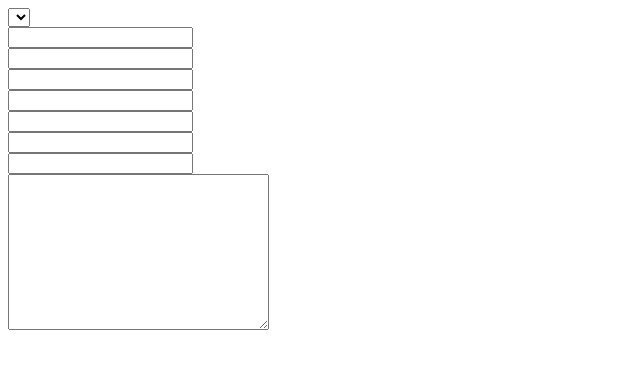
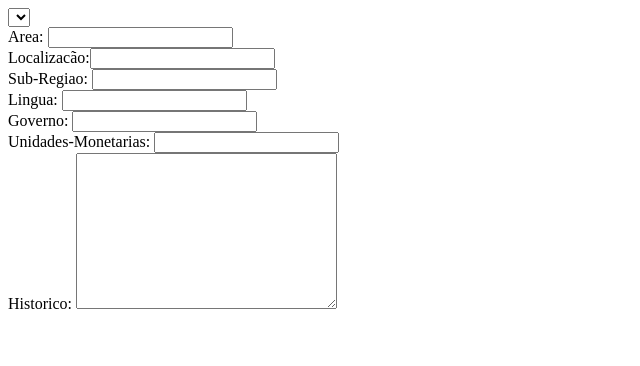
Before and after one commit to DenilsonRabelo/Info_Paises, a plain HTML site: page index.html in a window 1280 px wide. Shown: the whole page, without its empty margins (0-640 px from the left). Drawn offline with Linux system fonts and the light colour scheme; no server answers.

Commit message:
primeira fase
Consolidados os atributos principais.

```diff
--- a/index.html
+++ b/index.html
@@ -13,15 +13,13 @@
             <select id="nome"></select>
         </div>
             <form method="GET">
-                <div class="form-group"><label for="area"></label><input type="text" class="form-control" maxlength="9" id="area"><small></small></div>
-                <div class="form-group"><label for="localizacao"></label><input type="text" class="form-control" id="localizacao"><small></small></div>
-                <div class="form-group"><label for="sub-regiao"></label><input type="text" class="form-control" id="sub-regiao"><small></small></div>
-                <div class="form-group"><label for="regiao-intermediaria"></label><input type="text" class="form-control" id="regiao-intermediaria"><small></small></div>
-                <div class="form-group"><label for="linguas"></label><input type="text" class="form-control" id="linguas"><small></small></div>
-                <div class="form-group"><label for="governo"></label><input type="text" class="form-control" id="governo"><small></small></div>
-                <div class="form-group"><label for="unidades-monetarias"></label><input type="text" class="form-control" id="unidades-monetarias"><small></small></div>
-
-                <div class="form-group"><textarea id="historico" cols="30" rows="10"></textarea></div>
+                <div class="form-group"><label for="area">Area: </label><input type="text" class="form-control" maxlength="9" id="area"><small></small></div>
+                <div class="form-group"><label for="localizacao">Localizacão:</label><input type="text" class="form-control" id="localizacao"><small></small></div>
+                <div class="form-group"><label for="sub-regiao">Sub-Regiao: </label><input type="text" class="form-control" id="sub-regiao"><small></small></div>
+                <div class="form-group"><label for="linguas">Lingua: </label><input type="text" class="form-control" id="linguas"><small></small></div>
+                <div class="form-group"><label for="governo">Governo: </label><input type="text" class="form-control" id="governo"><small></small></div>
+                <div class="form-group"><label for="unidades-monetarias">Unidades-Monetarias: </label><input type="text" class="form-control" id="unidades-monetarias"><small></small></div>
+                <div class="form-group"><label for="historico">Historico: </label><textarea id="historico" cols="30" rows="10"></textarea></div>
             </form>
     </div>
 </body>
--- a/script.js
+++ b/script.js
@@ -27,9 +27,9 @@ window.onload = function () {
         for (const i in valor) {
             sigla = valor[0] + valor[2]
         }
-        function refatoraJson(obj){
+        function refatoraJson(obj) {
             let b = JSON.stringify(obj)
-            b = b.replace(/-/gi,"")
+            b = b.replace(/-/gi, "")
             b = JSON.parse(b)
             return b
         }
@@ -41,14 +41,13 @@ window.onload = function () {
                 data.map(p => {
 
                     let subloc = refatoraJson(p)
-
-                    document.getElementById('area').value = p['area']['total']+" km²"
+                    document.getElementById('area').value = p['area']['total'] + " km²"
                     document.getElementById('localizacao').value = p['localizacao']['regiao']['nome']
                     document.getElementById('linguas').value = [p.linguas]['0']['0']['nome']
                     document.getElementById('governo').value = p['governo']['capital']['nome']
                     document.getElementById('sub-regiao').value = subloc.localizacao['subregiao']['nome']
-                    document.getElementById('regiao-intermediaria').value = subloc.localizacao.regiaointermediaria['nome']
                     document.getElementById('historico').value = p['historico']
+                    document.getElementById('unidades-monetarias').value = subloc.unidadesmonetarias['0']['id']['ISO4217ALPHA'] + ' - ' + subloc.unidadesmonetarias['0']['nome']
                 })
             })
     })
```
